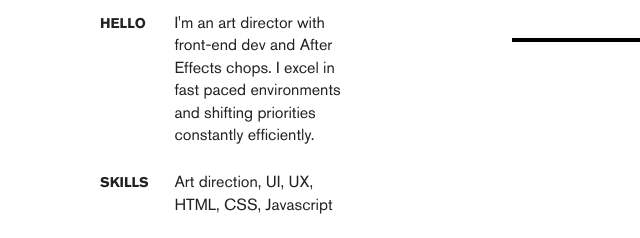
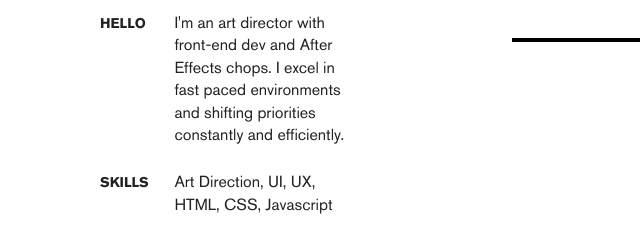
Before and after one commit to hellojaeho-zz/hellojaeho.github.io, a plain HTML site: page index.html in a window 1280 px wide. Shown: the part 348-586 px from the top of the page, 104-744 px from the left. Drawn offline with nearby package versions, Linux system fonts and the light colour scheme.

Commit message:
caption edit

```diff
--- a/index.html
+++ b/index.html
@@ -41,11 +41,11 @@
                         <ul>
                             <li class="clearfix">
                                 <h3>Hello</h3>
-                                <p>I'm an art director with front-end dev and After Effects chops.  I excel in fast paced environments and shifting priorities constantly efficiently.</p>
+                                <p>I'm an art director with front-end dev and After Effects chops.  I excel in fast paced environments and shifting priorities constantly and efficiently.</p>
                             </li>
                             <li class="clearfix">
                                 <h3>Skills</h3>
-                                <p>Art direction, UI, UX, HTML, CSS, Javascript</p>
+                                <p>Art Direction, UI, UX, HTML, CSS, Javascript</p>
                             </li>
                             <li class="clearfix">
                                 <h3>Past Clients</h3>
```
